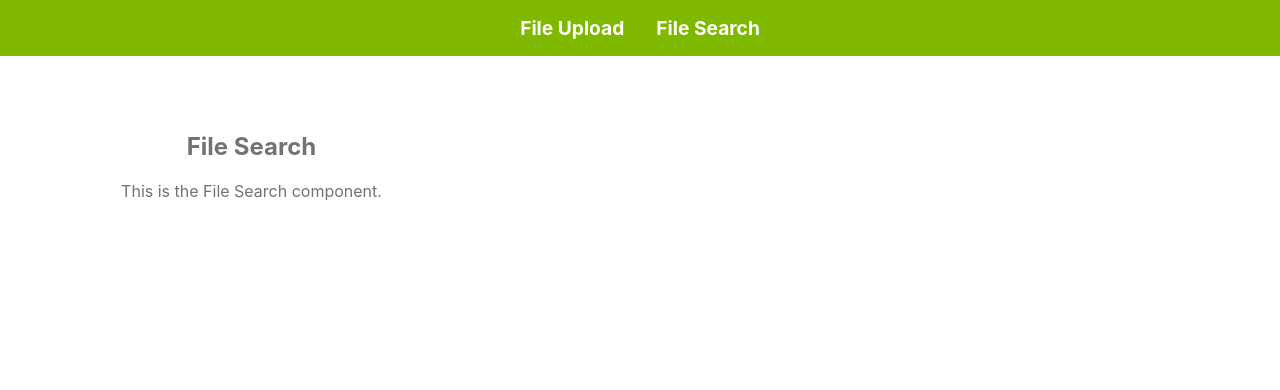
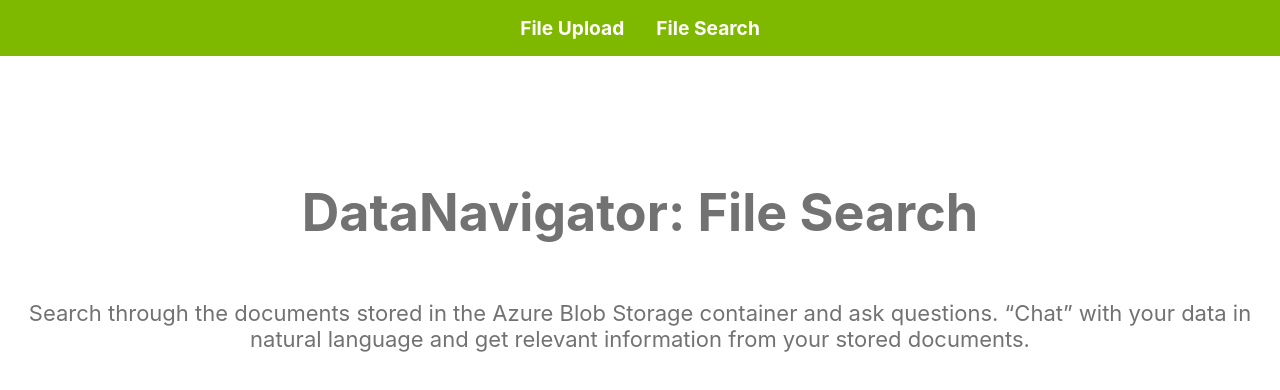
Before and after one commit to aa3281/data-navigator, a React (Create React App) app: page /file-search in a window 1280 px wide. Shown: the top 390 px of the page. Built offline with nearby package versions, Linux system fonts and the light colour scheme.

Commit message:
Update Search Description

```diff
--- a/src/FileUpload.js
+++ b/src/FileUpload.js
@@ -63,7 +63,7 @@
   return (
     <>
       <header className="App-header">
-        <h1>DataNavigator</h1>
+        <h1>DataNavigator: File Upload</h1>
         <p>
           Upload your PDF documents to Azure Blob Storage and leverage Azure AI services to extract text and summarise documents effortlessly.
         </p>
--- a/src/fileSearch.js
+++ b/src/fileSearch.js
@@ -1,12 +1,17 @@
 import React from 'react';
 
 const FileSearch = () => {
-  return (
-    <div className="file-search">
-      <h2>File Search</h2>
-      <p>This is the File Search component.</p>
-    </div>
-  );
+    return (
+        <>
+            <header className="App-header">
+                <h1>DataNavigator: File Search</h1>
+                <p>
+                    Search through the documents stored in the Azure Blob Storage container and ask questions. “Chat” with your data in natural language and get relevant information from your stored documents.
+                </p>
+            </header>
+
+        </>
+    );
 };
 
 export default FileSearch;
```
